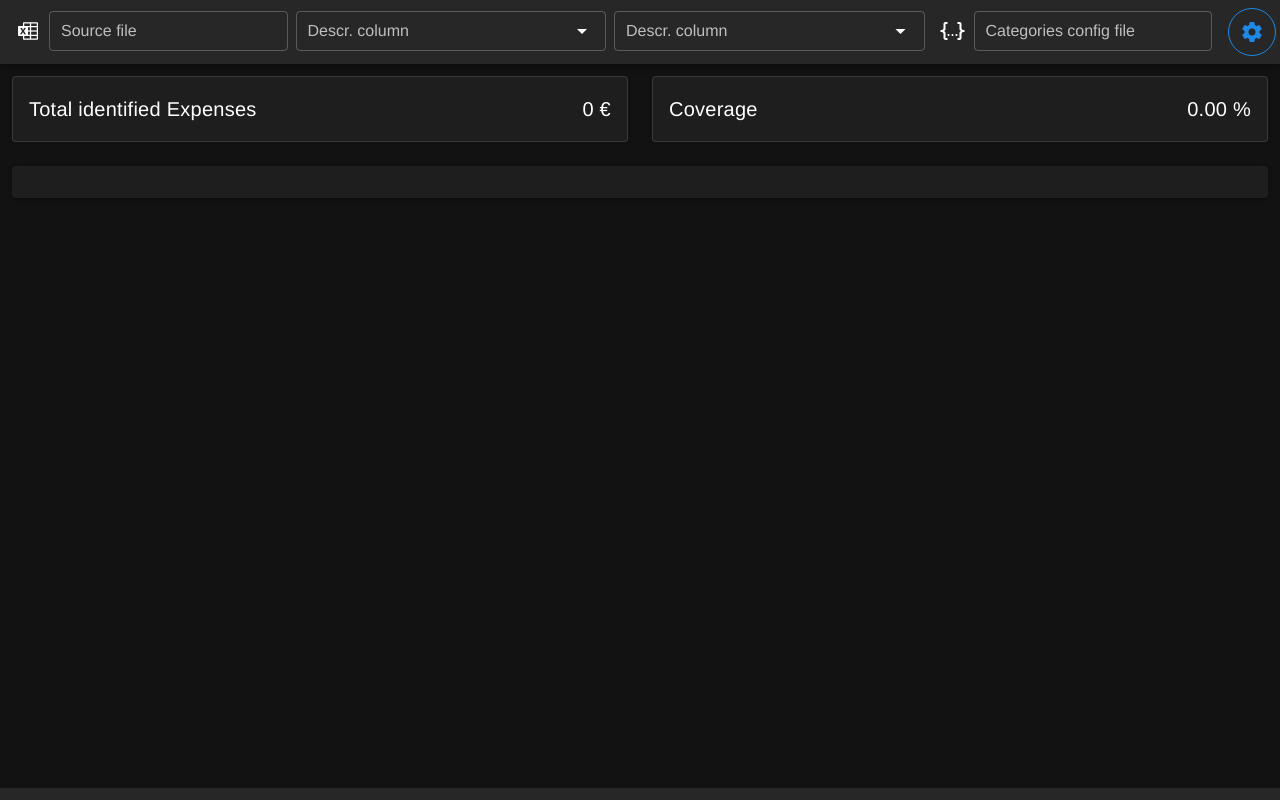
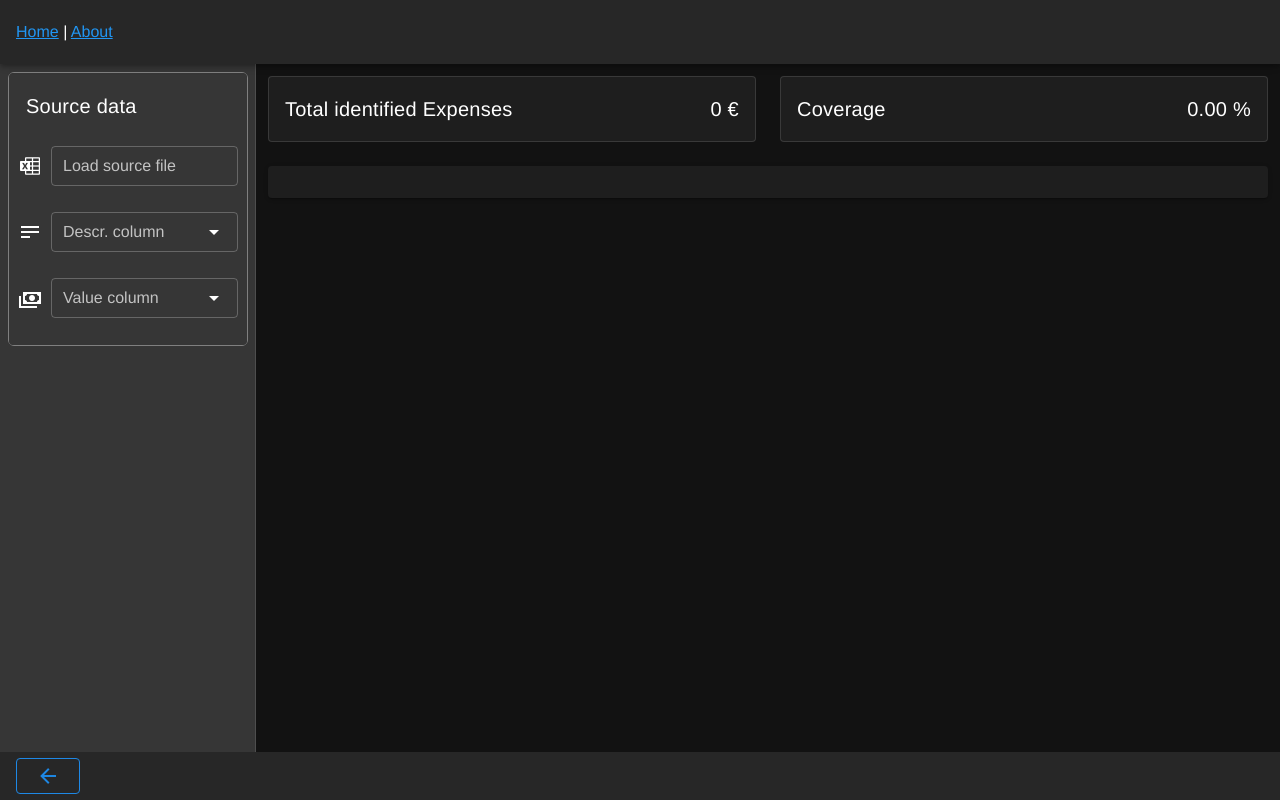
Before and after one commit to ronzim/wheresmymoney, a Vue app: page / in a window 1280 px wide. Built offline with nearby package versions, Linux system fonts and the light colour scheme.

Commit message:
move to drawer

```diff
--- a/src/App.vue
+++ b/src/App.vue
@@ -1,17 +1,14 @@
 <template>
   <v-app>
-    <!-- <v-navigation-drawer app>
-    </v-navigation-drawer> -->
+    <v-navigation-drawer app v-model="panel" clipped mobile-breakpoint="xs">
+      <div style="border: 1px solid grey; border-radius: 6px" class="ma-2">
+        <v-card rounded outlined color="#363636">
+          <v-card-title>Source data</v-card-title>
 
-    <v-app-bar app>
-      <!-- <div>
-        <router-link to="/">Home</router-link> |
-        <router-link to="/about">About</router-link>
-      </div> -->
           <v-file-input
-        class="mt-6"
+            class="mx-2 mt-2"
             accept=".xls, .xlsx, application/vnd.ms-excel, application/vnd.openxmlformats-officedocument.spreadsheetml.sheet"
-        label="Source file"
+            label="Load source file"
             prepend-icon="mdi-microsoft-excel"
             outlined
             dense
@@ -30,25 +27,34 @@
 
           <v-select
             dense
-        style="width: 100px"
-        class="mt-6 ml-2"
+            class="mx-2"
             :items="letters"
             label="Descr. column"
+            prepend-icon="mdi-text"
             outlined
           ></v-select>
           <v-select
-        style="width: 100px"
             dense
-        class="mt-6 ml-2"
+            class="mx-2"
             :items="letters"
-        label="Descr. column"
+            label="Value column"
+            prepend-icon="mdi-cash-multiple"
             outlined
           ></v-select>
+        </v-card>
+      </div>
 
+      <div
+        v-if="jsonData.length > 0"
+        style="border: 1px solid grey; border-radius: 6px"
+        class="ma-2"
+      >
+        <v-card rounded outlined color="#363636">
+          <v-card-title>Categories</v-card-title>
           <v-file-input
-        class="mt-6 mr-4 ml-4"
+            class="mx-2"
             accept=".json"
-        label="Categories config file"
+            label="Load categories"
             prepend-icon="mdi-code-json"
             outlined
             dense
@@ -65,7 +71,18 @@
             </template>
           </v-file-input>
 
+          <span class="mb-2"> OR </span>
+
           <settings />
+        </v-card>
+      </div>
+    </v-navigation-drawer>
+
+    <v-app-bar app clipped-left>
+      <div>
+        <router-link to="/">Home</router-link> |
+        <router-link to="/about">About</router-link>
+      </div>
     </v-app-bar>
 
     <!-- Sizes your content based upon application components -->
@@ -127,7 +144,9 @@
     </v-main>
 
     <v-footer app>
-      <!-- -->
+      <v-btn @click="panel = !panel" depressed outlined color="secondary">
+        <v-icon>{{ `mdi-arrow-${panel ? "left" : "right"}` }}</v-icon>
+      </v-btn>
     </v-footer>
   </v-app>
 </template>
@@ -158,7 +177,8 @@ export default Vue.extend({
     search: "" as string,
     categories: [] as Category[],
     expenses: [] as any[],
-    letters: ["A", "B", "C", "D", "E", "F", "G", "H", "I", "L", "M"]
+    letters: ["A", "B", "C", "D", "E", "F", "G", "H", "I", "L", "M"],
+    panel: true as boolean
   }),
   components: { Settings },
   computed: {
--- a/src/components/Settings.vue
+++ b/src/components/Settings.vue
@@ -1,8 +1,9 @@
 <template>
   <v-dialog v-model="dialog" persistent max-width="600px">
     <template v-slot:activator="{ on, attrs }">
-      <v-btn color="secondary" v-bind="attrs" v-on="on" icon outlined>
-        <v-icon>mdi-cog</v-icon>
+      <v-btn color="secondary" v-bind="attrs" v-on="on" outlined class="pa-2">
+        create categories
+        <v-icon class="ml-2">mdi-chart-bar</v-icon>
       </v-btn>
     </template>
     <v-card>
```
Lines whose indentation alone changed are shown as unchanged.
